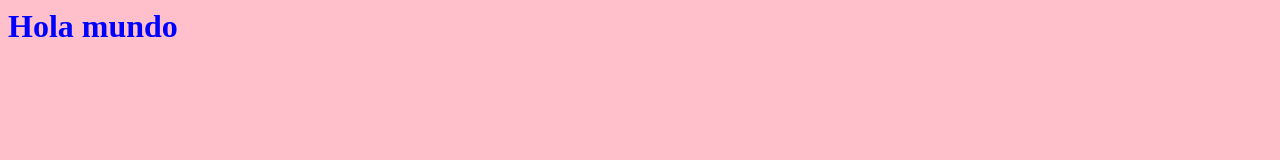
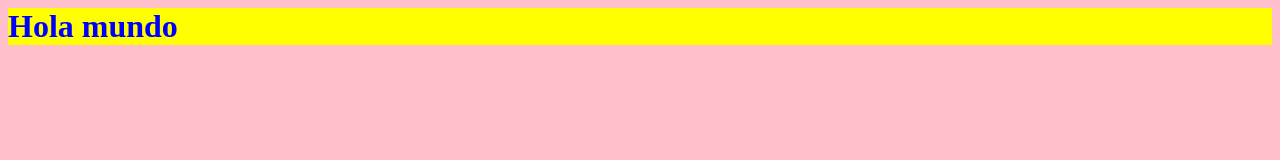
Before and after one commit to evahcarb/puntonueve, a plain HTML site: page index.html in a window 1280 px wide. Drawn offline with Linux system fonts and the light colour scheme.

Commit message:
Modifica style css

```diff
--- a/style.css
+++ b/style.css
@@ -1,2 +1,4 @@
 body { background-color: pink;}
 h1 {color: blue;
+background-color: yellow;
+}
```
